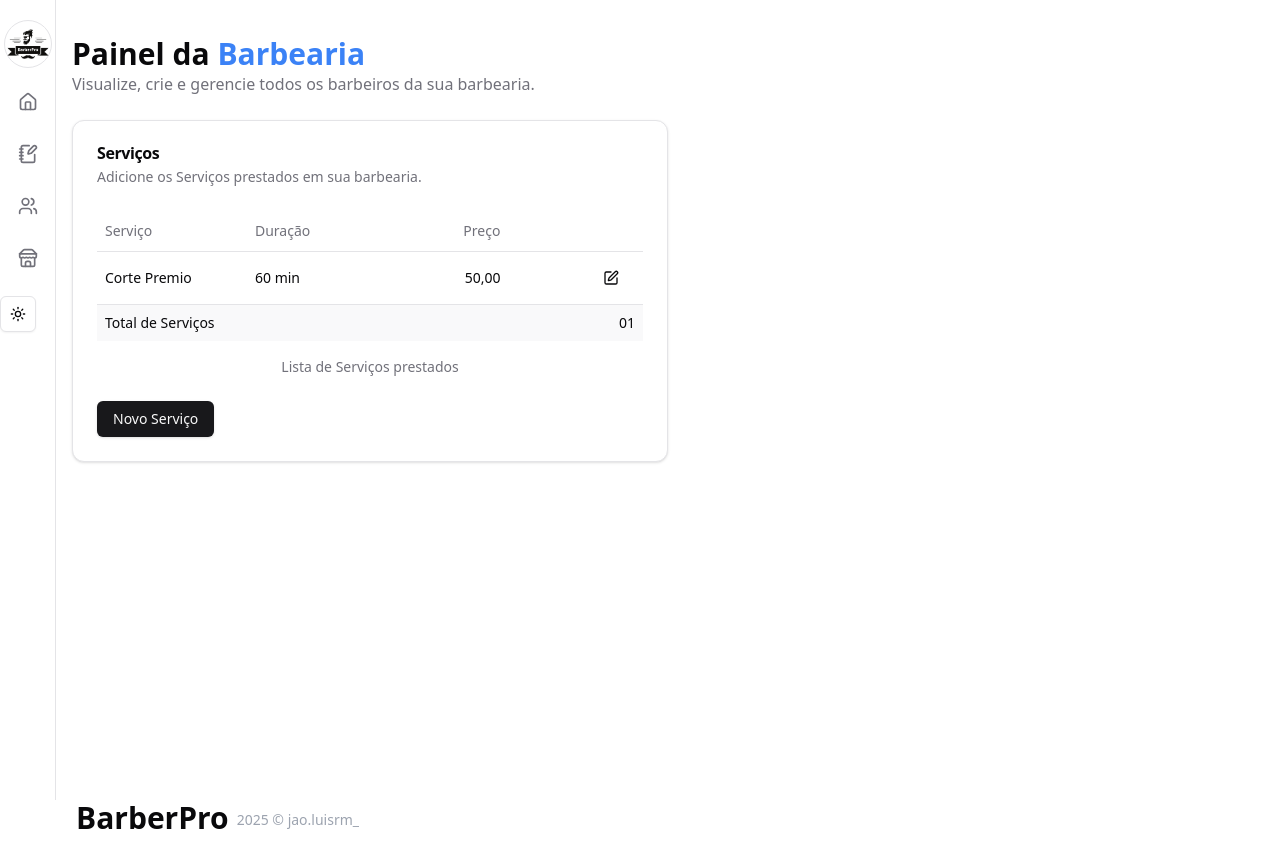
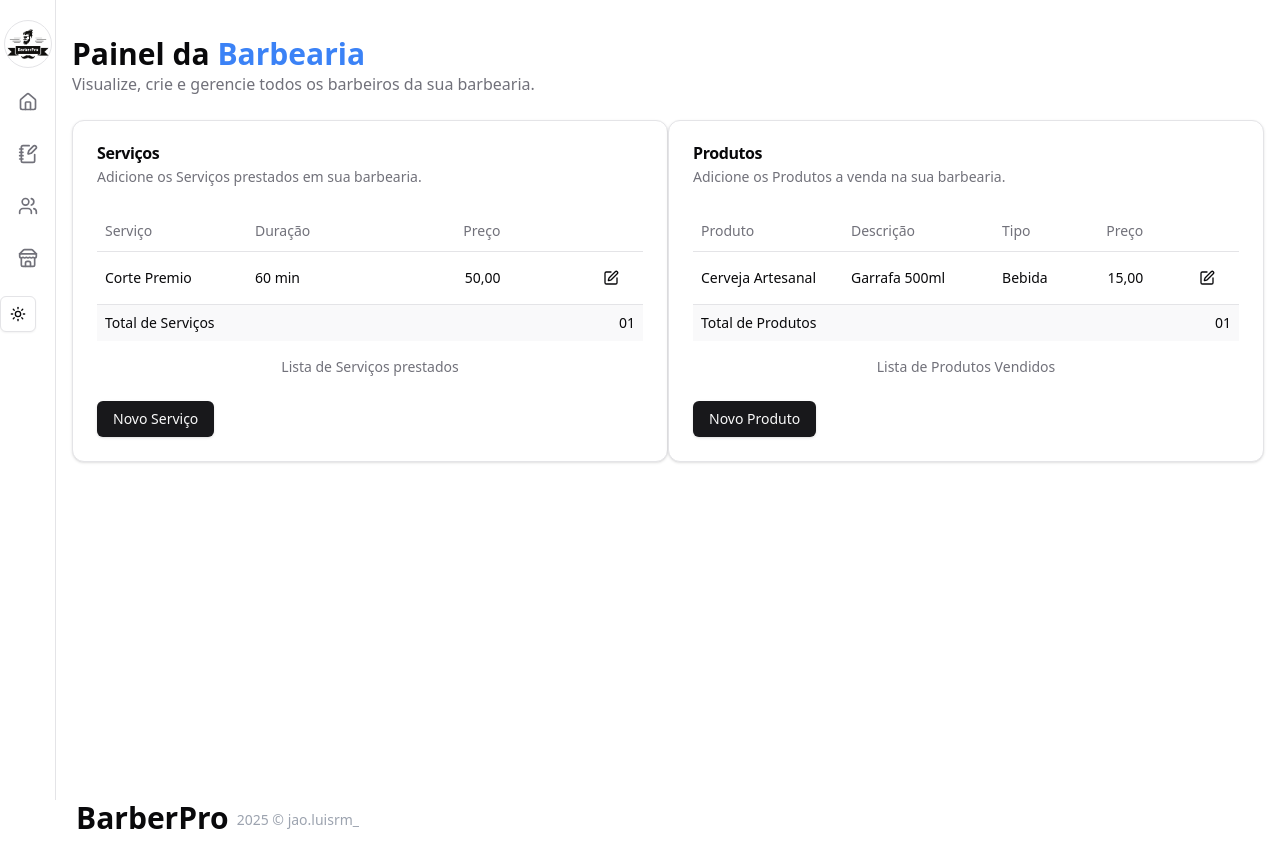
Before and after one commit to jooluisrm/barber-pro-barbearia, a Next.js app: page /barbearia in a window 1280 px wide. Built offline with nearby package versions, Linux system fonts and the light colour scheme.

Commit message:
criando o componete para administrar os produtos da barbearia

```diff
--- a/src/components/barbearia/mainBarbearia.tsx
+++ b/src/components/barbearia/mainBarbearia.tsx
@@ -1,3 +1,4 @@
+import { CardProducts } from "./products/cardProducts";
 import { CardServices } from "./services/cardServices";
 
 export const MainBarbearia = () => {
@@ -13,6 +14,7 @@ export const MainBarbearia = () => {
             </div>
             <div className="grid grid-cols-1 md:grid-cols-2">
                 <CardServices />
+                <CardProducts />
             </div>
         </main>
     );
--- /dev/null
+++ b/src/components/barbearia/products/cardProducts.tsx
@@ -0,0 +1,28 @@
+import { Button } from "@/components/ui/button"
+import {
+    Card,
+    CardContent,
+    CardDescription,
+    CardFooter,
+    CardHeader,
+    CardTitle,
+} from "@/components/ui/card"
+import { TableProducts } from "./tableProducts"
+import { DialogNewProduct } from "./dialogNewProduct";
+
+export const CardProducts = () => {
+    return (
+        <Card>
+            <CardHeader>
+                <CardTitle>Produtos</CardTitle>
+                <CardDescription>Adicione os Produtos a venda na sua barbearia.</CardDescription>
+            </CardHeader>
+            <CardContent>
+                <TableProducts /> {/*Tabela para carregar produtos*/}
+            </CardContent>
+            <CardFooter className="flex justify-between">
+                <DialogNewProduct />
+            </CardFooter>
+        </Card>
+    );
+}
--- /dev/null
+++ b/src/components/barbearia/products/dialogEditProduct.tsx
@@ -0,0 +1,56 @@
+import { Button } from "@/components/ui/button"
+import {
+    Dialog,
+    DialogContent,
+    DialogDescription,
+    DialogFooter,
+    DialogHeader,
+    DialogTitle,
+    DialogTrigger,
+} from "@/components/ui/dialog"
+import { Input } from "@/components/ui/input"
+import { Label } from "@/components/ui/label"
+import { EditIcon, Scissors, Trash } from "lucide-react"
+
+export const DialogEditProduct = () => {
+    return (
+        <Dialog>
+            <DialogTrigger asChild>
+                <Button variant={"ghost"}><EditIcon /></Button>
+            </DialogTrigger>
+            <DialogContent className="sm:max-w-[425px]">
+                <DialogHeader className="border-b pb-4">
+                    <DialogTitle className="text-2xl font-bold flex items-center gap-2">
+                        <Scissors className="w-6 h-6" />
+                        Editar Produto
+                    </DialogTitle>
+                    <DialogDescription className="text-muted-foreground mt-2">
+                        Atualize os detalhes deste produto oferecido pela barbearia
+                    </DialogDescription>
+                </DialogHeader>
+                <div className="flex flex-col gap-4">
+                    <div className="">
+                        <label htmlFor="">Serviço</label>
+                        <Input placeholder="Nome do serviço" />
+                    </div>
+                    <div className="flex justify-between gap-5">
+                        <div className="">
+                            <label htmlFor="">Duração</label>
+                            <Input type="number" min={5} placeholder="Minutos" />
+                        </div>
+                        <div className="">
+                            <label htmlFor="">Preço</label>
+                            <Input type="number" min={0} placeholder="R$" />
+                        </div>
+                    </div>
+                </div>
+                <DialogFooter className="gap-3">
+                    <Button variant={"destructive"}>
+                        <Trash />
+                    </Button>
+                    <Button>Salvar</Button>
+                </DialogFooter>
+            </DialogContent>
+        </Dialog>
+    )
+}
--- /dev/null
+++ b/src/components/barbearia/products/dialogNewProduct.tsx
@@ -0,0 +1,55 @@
+import { Button } from "@/components/ui/button"
+import {
+    Dialog,
+    DialogContent,
+    DialogDescription,
+    DialogFooter,
+    DialogHeader,
+    DialogTitle,
+    DialogTrigger,
+} from "@/components/ui/dialog"
+import { Input } from "@/components/ui/input"
+import { Label } from "@/components/ui/label"
+import { PlusCircle } from "lucide-react"
+
+export const DialogNewProduct = () => {
+    return (
+        <Dialog>
+            <DialogTrigger asChild>
+                <Button>Novo Produto</Button>
+            </DialogTrigger>
+            <DialogContent className="sm:max-w-[425px]">
+                <DialogHeader className="border-b pb-4">
+                    <DialogTitle className="text-2xl font-bold flex items-center gap-2">
+                        <PlusCircle className="w-6 h-6" />
+                        Cadastrar Novo Produto
+                    </DialogTitle>
+                    <DialogDescription className="text-muted-foreground mt-2">
+                        <span className="block text-sm text-primary/80 mt-1">
+                            O Produto aparecerá no catálogo da barbearia.
+                        </span>
+                    </DialogDescription>
+                </DialogHeader>
+                <div className="flex flex-col gap-4">
+                    <div className="">
+                        <label htmlFor="">Serviço</label>
+                        <Input placeholder="Nome do serviço" />
+                    </div>
+                    <div className="flex justify-between gap-5">
+                        <div className="">
+                            <label htmlFor="">Duração</label>
+                            <Input type="number" min={5} placeholder="Minutos" />
+                        </div>
+                        <div className="">
+                            <label htmlFor="">Preço</label>
+                            <Input type="number" min={0} placeholder="R$" />
+                        </div>
+                    </div>
+                </div>
+                <DialogFooter>
+                    <Button type="submit">Criar</Button>
+                </DialogFooter>
+            </DialogContent>
+        </Dialog>
+    )
+}
--- /dev/null
+++ b/src/components/barbearia/products/tableProducts.tsx
@@ -0,0 +1,47 @@
+import {
+    Table,
+    TableBody,
+    TableCaption,
+    TableCell,
+    TableFooter,
+    TableHead,
+    TableHeader,
+    TableRow,
+} from "@/components/ui/table"
+import { DialogEditProduct } from "./dialogEditProduct";
+
+export const TableProducts = () => {
+    return (
+        <Table>
+            <TableCaption>Lista de Produtos Vendidos</TableCaption>
+            <TableHeader>
+                <TableRow>
+                    <TableHead className="w-[150px]">Produto</TableHead>
+                    <TableHead>Descrição</TableHead>
+                    <TableHead>Tipo</TableHead>
+                    <TableHead className="text-right">Preço</TableHead>
+                    <TableHead className="text-right"></TableHead>
+                </TableRow>
+            </TableHeader>
+            <TableBody>
+
+                <TableRow >
+                    <TableCell className="font-medium">Cerveja Artesanal</TableCell>
+                    <TableCell>Garrafa 500ml</TableCell>
+                    <TableCell>Bebida</TableCell>
+                    <TableCell className="text-right">15,00</TableCell>
+                    <TableCell  className="flex justify-end items-center">
+                        <DialogEditProduct />
+                    </TableCell>
+                </TableRow>
+
+            </TableBody>
+            <TableFooter>
+                <TableRow>
+                    <TableCell colSpan={4}>Total de Produtos</TableCell>
+                    <TableCell className="text-right">01</TableCell>
+                </TableRow>
+            </TableFooter>
+        </Table>
+    );
+}
```
